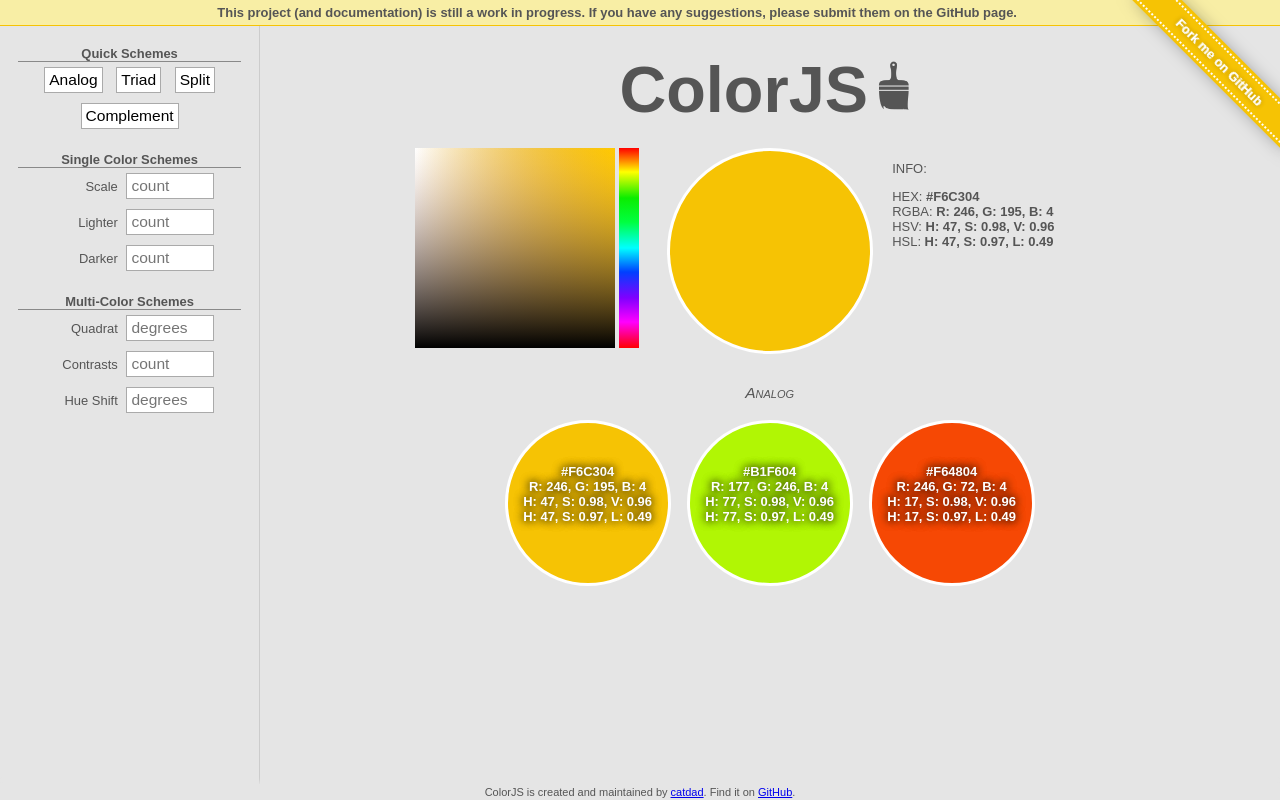
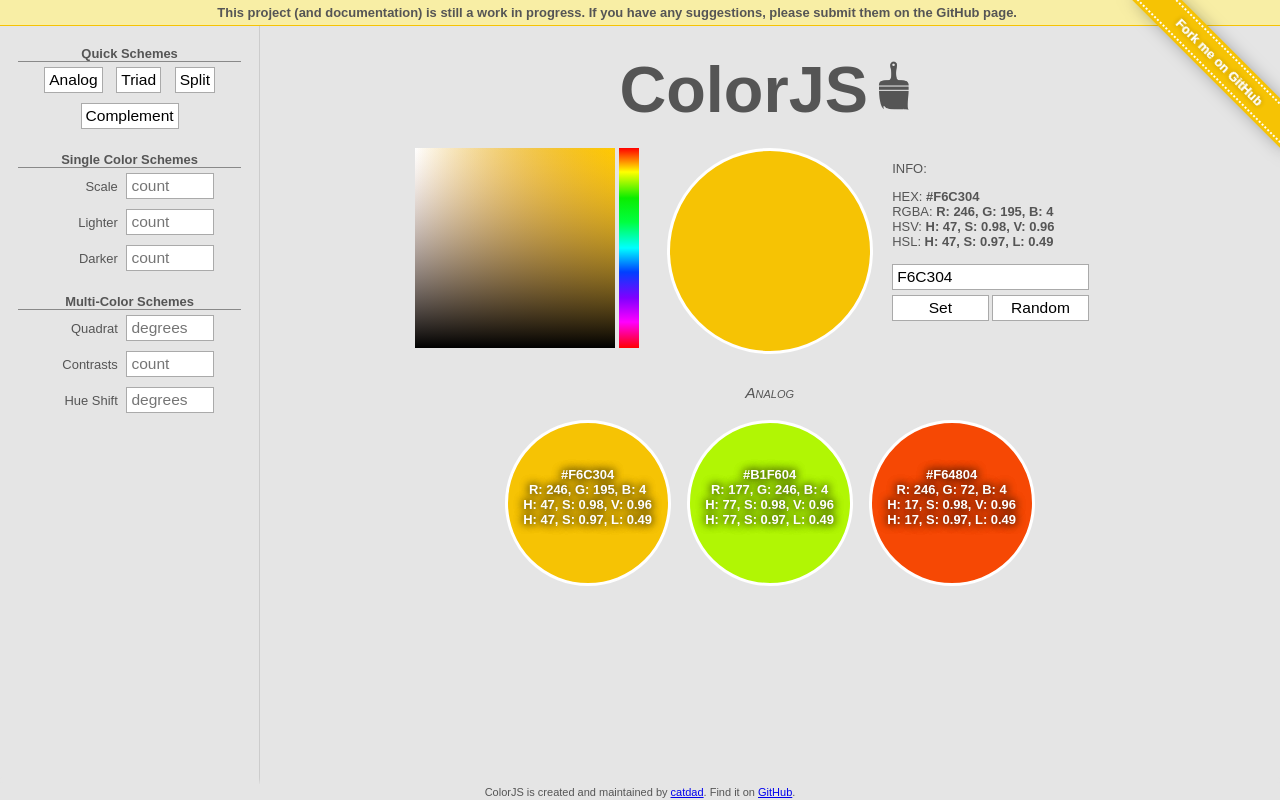
Before and after one commit to catdad/ColorJS, a plain HTML site: page index.html in a window 1280 px wide. Both pictures are taken after a click on the button "Analog". Shown: the top 800 px of the page. Drawn offline with Linux system fonts and the light colour scheme.

Commit message:
random color

```diff
--- a/index.html
+++ b/index.html
@@ -79,8 +79,14 @@
 					<div id="slide" class="inline"></div>
 				</div>
 				<div id="main" class="inline color">&nbsp;</div>
-				<div id="info" class="inline block">Info</div>
-
+				<div id="" class="inline block">
+					<div id="info"></div>
+					<div id="controls">
+						<input type="text" id="hex" placeholder="HEX" /><br/>
+						<button id="set">Set</button>
+						<button id="random">Random</button>
+					</div>
+				</div>
 			</div>
 
 			<div id="results"></div>
@@ -215,6 +221,9 @@
 			//set hash
 			setHash();
 
+			//set hex input
+			O("hex").value = color.HEX().toUpperCase();
+
 			//execute active method if set
 			if (activeMethod.active) calc(activeMethod.name, activeMethod.n);
 		}
@@ -226,6 +235,16 @@
 			};
 		}
 
+		//events for HEX controls
+		O("set").onclick = function(){
+			var val = O("hex").value;
+			if (cp) cp.setRgb( Color(val).RGBA );
+		}
+		O("random").onclick = function(){
+			//setting color changer will cause 'change()' to execute
+			if (cp) cp.setRgb( Color.random().RGBA )
+		}
+
 		//color init
 		loadHash();
 		change(main);
@@ -233,9 +252,7 @@
 		//color picker init
 		var cp = ColorPicker( O('slide'), O('picker'),
 		function(hex, hsv, rgb) {
-			//console.log(hex);
-			//console.log(hsv);
-			//console.log(rgb);
+			console.log("picker change");
 			change(Color(rgb));
 		});
 		cp.setRgb( main.RGBA );
--- a/misc/page.css
+++ b/misc/page.css
@@ -68,17 +68,19 @@
 	text-align: right;
 }
 
-#sidebar button, #sidebar input[type="number"]{
+button, input{
 	margin: 5px;
 	background-color: white;
 	border: 1px solid #aaa;
 	padding: 3px 4px;
 	font-size: 1.2em;
 	cursor: pointer;
-
 }
 
-#sidebar input[type="number"]{ width: 5em; cursor: inherit; }
+input[type="number"]{ width: 5em; cursor: inherit; }
+
+input#hex{ margin: 15px 0 5px; width: 12em; cursor: inherit; }
+button#set, button#random{ margin: 0; width: 6.2em;}
 
 #hero{ text-align: center; }
 
@@ -94,7 +96,7 @@
 	margin: 0 0 20px;
 }
 
-#info{
+#info, #controls{
 	text-align: left;
 	text-transform: uppercase;
 }
@@ -121,7 +123,7 @@
 .color .info{
 	color: white;
 	position: relative;
-	top: 3.2em;
+	top: 3.4em;
 	text-transform: uppercase;
 	text-shadow: 0 0 10px rgba(0,0,0,1), 0 0 10px rgba(0,0,0,.5);
 }
--- a/src/color.js
+++ b/src/color.js
@@ -489,6 +489,18 @@
 		return creator(rgb);
 	}
 
+	//pseudo-random color
+	ColorLib.random = function(){
+		var r = function(){ return Math.floor(Math.random()*256) }
+		var rgb = {
+			r: r(),
+			g: r(),
+			b: r()
+		}
+
+		return creator(rgb);
+	}
+
 	/* lib helpers */
 	ColorLib.min = function(arr){
 		var m = arr[0];
```
